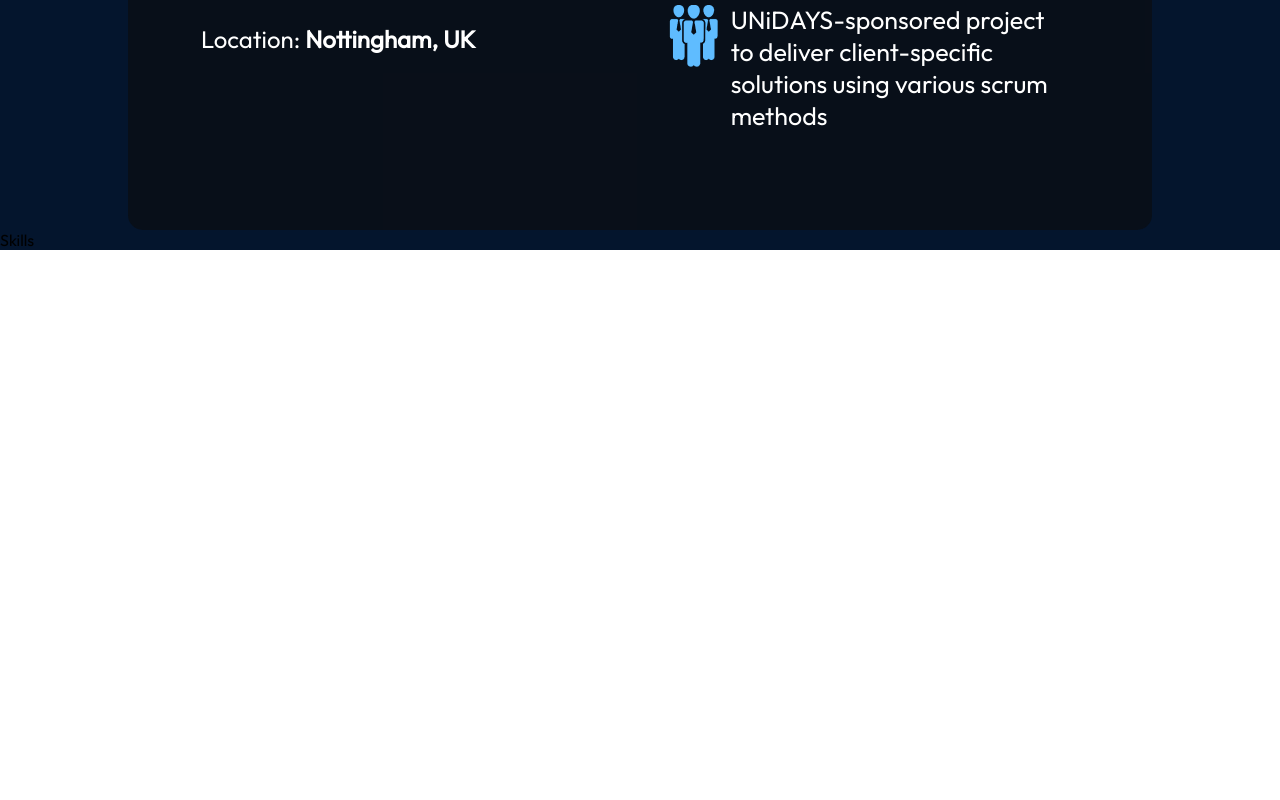
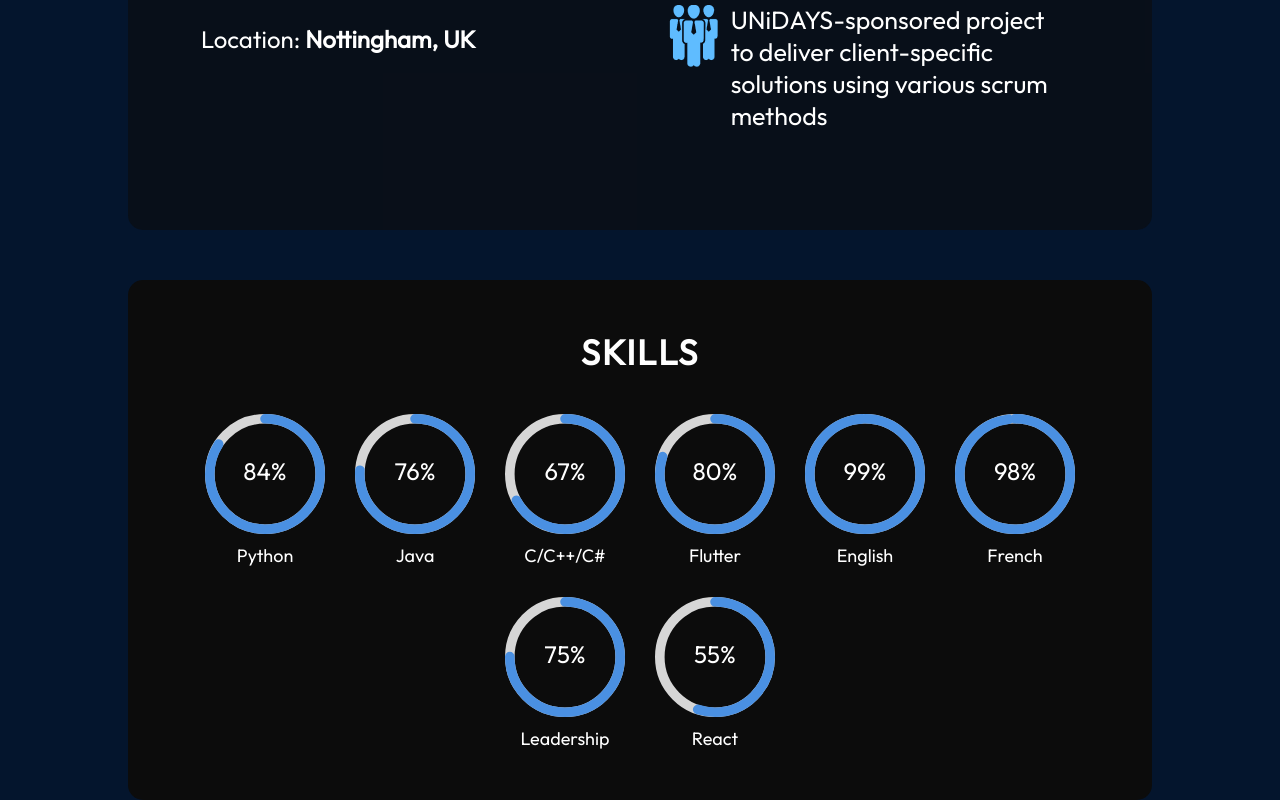
Before and after one commit to playhavoc/MyPortfolio, a React (Vite) app: page / in a window 1280 px wide. Shown: the part 1417-2217 px from the top of the page. Before the commit the page ends 1667 px from the top, so only its background shows below. Built offline with nearby package versions, Linux system fonts and the light colour scheme.

Commit message:
cirles got a start

```diff
--- a/package.json
+++ b/package.json
@@ -13,6 +13,7 @@
     "@fontsource/outfit": "^5.0.13",
     "@fontsource/roboto": "^5.0.13",
     "react": "^18.2.0",
+    "react-circular-progressbar": "^2.1.0",
     "react-dom": "^18.2.0"
   },
   "devDependencies": {
--- a/src/components/Skills/Skills.jsx
+++ b/src/components/Skills/Skills.jsx
@@ -1,6 +1,40 @@
 // eslint-disable-next-line no-unused-vars
 import React from "react";
+import styles from "./Skills.module.css";
+import { CircularProgressbar, buildStyles } from "react-circular-progressbar";
+import "react-circular-progressbar/dist/styles.css";
+
+const skillsData = [
+  { name: "Python", percentage: 84 },
+  { name: "Java", percentage: 76 },
+  { name: "C/C++/C#", percentage: 67 },
+  { name: "Flutter", percentage: 80 },
+  { name: "English", percentage: 99 },
+  { name: "French", percentage: 98 },
+  { name: "Leadership", percentage: 75 },
+  { name: "React", percentage: 55 },
+];
 
 export const Skills = () => {
-  return <div>Skills</div>;
+  return (
+    <section className={styles.container} id="skills">
+      <h2 className={styles.title}>Skills</h2>
+      <div className={styles.skillsGrid}>
+        {skillsData.map((skill) => (
+          <div className={styles.skillItem} key={skill.name}>
+            <CircularProgressbar
+              value={skill.percentage}
+              text={`${skill.percentage}%`}
+              styles={buildStyles({
+                textColor: "white",
+                pathColor: "#4a90e2",
+                trailColor: "#d6d6d6",
+              })}
+            />
+            <p className={styles.skillName}>{skill.name}</p>
+          </div>
+        ))}
+      </div>
+    </section>
+  );
 };
--- a/src/components/Skills/Skills.module.css
+++ b/src/components/Skills/Skills.module.css
@@ -0,0 +1,61 @@
+@import "../../vars.css";
+
+.container {
+  padding: 50px;
+  background-color: #0c0c0c;
+  border-radius: 15px;
+  margin-top: 50px;
+  margin-left: 10%;
+  margin-right: 10%;
+  color: var(--color-text);
+  max-width: 1200px;
+}
+
+.title {
+  color: var(--color-text);
+  font-size: 35px;
+  font-weight: 700;
+  letter-spacing: 1.75px;
+  text-transform: uppercase;
+  text-align: center;
+  margin-bottom: 40px;
+}
+
+.skillsGrid {
+  display: flex;
+  flex-wrap: wrap;
+  gap: 30px;
+  justify-content: center;
+}
+
+.skillItem {
+  display: flex;
+  flex-direction: column;
+  align-items: center;
+  width: 120px;
+}
+
+.skillName {
+  margin-top: 10px;
+  font-size: 18px;
+  color: var(--color-text);
+  text-align: center;
+}
+
+@media screen and (max-width: 830px) {
+  .container {
+    padding: 20px;
+  }
+
+  .skillsGrid {
+    gap: 20px;
+  }
+
+  .skillItem {
+    width: 100px;
+  }
+
+  .skillName {
+    font-size: 16px;
+  }
+}
```
Also changed, not shown: 1 other file (tests, documents, lock files or other folders).
